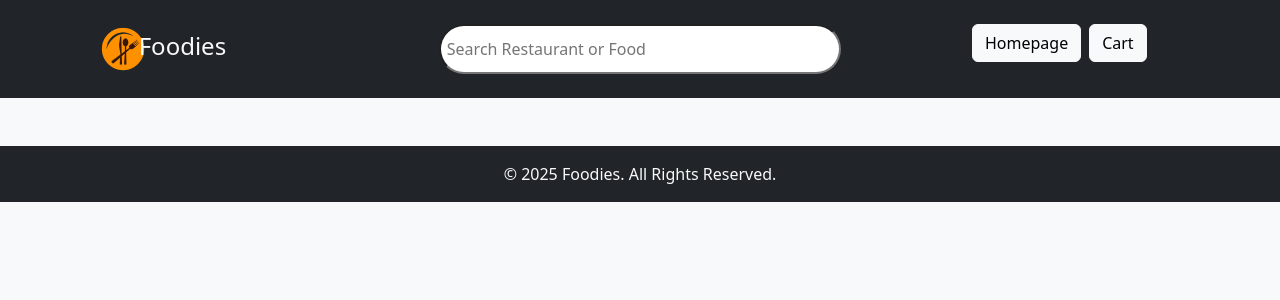
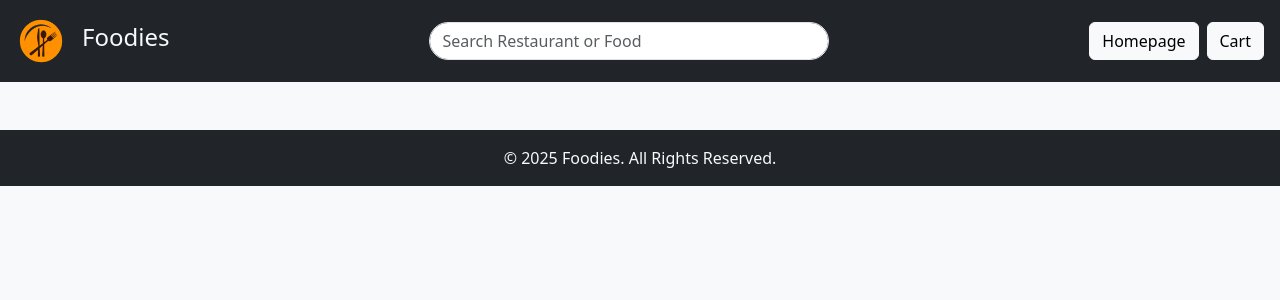
Before and after one commit to ashishjadhav58/food-delivery-project-foodies, a React (Vite) app in the folder frontend/: page /product in a window 1280 px wide. Shown: the top 300 px of the page. Built offline with nearby package versions, Linux system fonts and the light colour scheme.

Commit message:
lastchanges

```diff
--- a/frontend/package.json
+++ b/frontend/package.json
@@ -12,7 +12,9 @@
   "dependencies": {
     "bootstrap": "^5.3.3",
     "react": "^19.0.0",
-    "react-dom": "^19.0.0"
+    "react-bootstrap": "^2.10.9",
+    "react-dom": "^19.0.0",
+    "react-responsive": "^10.0.1"
   },
   "devDependencies": {
     "@eslint/js": "^9.19.0",
--- a/frontend/src/Homepage.jsx
+++ b/frontend/src/Homepage.jsx
@@ -1,11 +1,12 @@
 import React, { useState, useEffect } from "react";
 import { API_URL } from "./apiPath.js";
-
+import { useMediaQuery } from "react-responsive";
 import { Navigate } from "react-router-dom";
 import { useLocation } from "react-router-dom";
 
 export default function Homepage() {
   const location = useLocation();
+  const isMobile = useMediaQuery({ maxWidth: 768 });
   const [data2, setdata2] = useState([]);
   useEffect(() => {
     const fetchShops = async () => {
@@ -61,45 +62,68 @@ export default function Homepage() {
 
   return (
     <div className="bg bg-light">
-      <div className="container-fluid bg bg-dark">
-        <div className="row">
-          <div className="col-sm-3 text-center p-4">
-            <div className="row">
-              <div className="col-sm-3"></div>
-              <div className="col-sm-1">
-                <img id="logo" style={{ width: "50px",height: "50px"}} className="text-center" src="logo.png" alt="Logo" />
-              </div>
-              <div className="col-sm-5">
-                <h4 className="text text-light mt-2 ms-3">Foodies</h4>
-              </div>
+      <div className="bg bg-light">
+      <nav className="navbar navbar-dark bg-dark fixed-top">
+        <div className="container">
+          <a className="navbar-brand d-flex align-items-center" href="#">
+            <img src="logo.png" alt="Logo" width="40" height="40" className="me-2" />
+            <span>Foodies</span>
+          </a>
+
+          {/* Desktop Navbar */}
+          <div className="d-none d-lg-flex">
+            <button id="0" onClick={navaction} className="btn btn-dark m-2">Home</button>
+            <button id="1" onClick={navaction} className="btn btn-dark m-2">Hotel</button>
+            <button id="2" onClick={navaction} className="btn btn-dark m-2">Product</button>
+            <button id="3" onClick={navaction} className="btn btn-dark m-2">About Us</button>
+            {choice ? (
+              <button className="btn btn-warning ms-4" onClick={logout}>Welcome {user1}</button>
+            ) : (
+              <button className="btn btn-warning ms-4" onClick={() => setSignIn(true)}>Sign In</button>
+            )}
+          </div>
+
+          {/* Mobile Menu Button */}
+          <button
+            className="navbar-toggler d-lg-none"
+            type="button"
+            data-bs-toggle="offcanvas"
+            data-bs-target="#offcanvasNavbar"
+            aria-controls="offcanvasNavbar"
+          >
+            <span className="navbar-toggler-icon"></span>
+          </button>
+
+          {/* Offcanvas Menu for Mobile */}
+          <div className="offcanvas offcanvas-end" tabIndex="-1" id="offcanvasNavbar">
+            <div className="offcanvas-header">
+              <h5 className="offcanvas-title">Menu</h5>
+              <button type="button" className="btn-close" data-bs-dismiss="offcanvas" aria-label="Close"></button>
+            </div>
+            <div className="offcanvas-body">
+              <ul className="navbar-nav me-auto">
+                <li className="nav-item"><button id="0" onClick={navaction} className="btn btn-dark w-100 mb-2">Home</button></li>
+                <li className="nav-item"><button id="1" onClick={navaction} className="btn btn-dark w-100 mb-2">Hotel</button></li>
+                <li className="nav-item"><button id="2" onClick={navaction} className="btn btn-dark w-100 mb-2">Product</button></li>
+                <li className="nav-item"><button id="3" onClick={navaction} className="btn btn-dark w-100 mb-2">About Us</button></li>
+              </ul>
+              {choice ? (
+                <button className=" " style={{ backgroundColor: "rgb(255, 136, 0)" }} onClick={logout}>Welcome {user1}</button>
+              ) : (
+                <button className="" style={{ backgroundColor: "rgb(255, 136, 0)" }} onClick={() => setSignIn(true)}>Sign In</button>
+              )}
             </div>
           </div>
-          <div className="col-sm-3"></div>
-          <div className="col-sm-6 p-4">
-            <button id="0" onClick={navaction} className='btn btn-dark m-2'>Home</button>
-            <button id="1" onClick={navaction} className='btn btn-dark m-2'>Hotel</button>
-            <button id="2" onClick={navaction} className='btn btn-dark m-2'>Product</button>
-            <button id="3" onClick={navaction} className='btn btn-dark m-2'>About Us</button>
-            {choice ? (
-              <button
-              className="btn btn-dark ps-3 pe-3 ms-4"
-              style={{ backgroundColor: "rgb(255, 136, 0)" }}
-              onClick={logout}
-              id="signin"
-            >
-              Welcome {user1}
-            </button>
-
-            ) : (
-              <button className="btn btn-dark ps-3 pe-3 ms-4" id="signin"  style={{ backgroundColor: "rgb(255, 136, 0)" }}  onClick={opensignin}>
-                Sign In
-              </button>
-            )}
-          </div>
+        </div>
+      </nav>
+      {navchoice > 0 && <Navigate to="/product" replace state={{ choice: navchoice }} />}
+      {signin && <Navigate to="/signin" replace />}
+    </div>
+         <div>
           {navchoice > 0 && <Navigate to="/product" replace state={{ choice: navchoice }} />}
           {signin && <Navigate to="/signin" replace={true} />}
-        </div></div>
-        <div className="container bg bg-light pt-5">
+        </div>
+        <div className="container bg bg-light pt-5 mt-5">
                 <div className="row">
                     <div className="col-sm-5 border border-grey rounded" id="effecthm" >
                         <div className="row" id="2"  onClick={navaction} >
@@ -173,6 +197,10 @@ export default function Homepage() {
                          <div key={index} className="col-md-3 rounded " id="1" onClick={navaction}>
                          <div className="card shadow-sm p-3 mb-4" onClick={navaction} id="2">
                            <img onClick={navaction}
+                           style={{
+                            width:"100%",
+                            height:"200px",
+                           }}
                              src={restaurant.image}
                              className="card-img-top rounded"
                              alt={restaurant.name}
--- a/frontend/src/Navbar.jsx
+++ b/frontend/src/Navbar.jsx
@@ -1,8 +1,10 @@
-import React, { useState, useEffect } from "react";
+import React, { useState } from "react";
 import { useLocation, Navigate } from "react-router-dom";
 import Aboutus from "./Aboutus";
 import Shop from "./Shop";
 import Product from "./Product";
+import { useMediaQuery } from "react-responsive";
+import { Offcanvas, Button } from "react-bootstrap";
 import { API_URL } from "./apiPath.js";
 
 export default function Navbar() {
@@ -10,6 +12,8 @@ export default function Navbar() {
   const [m, setm] = useState(false);
   const [s, sets] = useState(false);
   const [searchQuery, setSearchQuery] = useState("");
+  const [show, setShow] = useState(false);
+  const isMobile = useMediaQuery({ maxWidth: 768 });
 
   const choice2 = location.state?.choice;
   console.log(choice2);
@@ -25,43 +29,55 @@ export default function Navbar() {
       {m && <Navigate to="/" replace={true} />}
       {s && <Navigate to="/addcart" replace={true} />}
 
-      <div className="container-fluid bg bg-dark">
-        <div className="row">
-          <div className="col-sm-3 text-center p-4">
-            <div className="row">
-              <div className="col-sm-3"></div>
-              <div className="col-sm-1">
-                <img id="logo" className="text-center" style={{ width: "50px",height: "50px"}} src="logo.png" alt="Logo" />
-              </div>
-              <div className="col-sm-5">
-                <h4 className="text text-light mt-2 ms-3">Foodies</h4>
-              </div>
-            </div>
+      <div className="container-fluid bg bg-dark p-3">
+        <div className="d-flex justify-content-between align-items-center">
+          <div className="d-flex align-items-center">
+            <img id="logo" style={{ width: "50px", height: "50px" }} src="logo.png" alt="Logo" />
+            <h4 className="text-light ms-3">Foodies</h4>
           </div>
-          <div className="col-sm-1"></div>
-          <div className="col-sm-4 pt-4">
-
+          {!isMobile && (
             <input
               id="log"
-              style={{
-                width: "100%",
-                height: "50px",
-                borderRadius: "25px"
-              }}
-
+              className="form-control mx-3"
+              style={{ maxWidth: "400px", borderRadius: "25px" }}
               type="text"
-              placeholder=" Search Restaurant or Food"
+              placeholder="Search Restaurant or Food"
               value={searchQuery}
               onChange={(e) => setSearchQuery(e.target.value)}
             />
-          </div>
-          <div className="col-sm-1"></div>
-          <div className="col-sm-3 text-light pt-4">
-            <button onClick={gotohomepage} className="btn btn-light me-1">Homepage</button>
-            <button  onClick={gotocartpage} className="btn btn-light ms-1">Cart</button>
-          </div>
+          )}
+          {!isMobile ? (
+            <div>
+              <button onClick={gotohomepage} className="btn btn-light me-2">Homepage</button>
+              <button onClick={gotocartpage} className="btn btn-light">Cart</button>
+            </div>
+          ) : (
+            <Button variant="light" onClick={() => setShow(true)}>
+              ☰
+            </Button>
+          )}
         </div>
       </div>
+
+      {/* Offcanvas for Mobile */}
+      <Offcanvas show={show} onHide={() => setShow(false)} placement="end">
+        <Offcanvas.Header closeButton>
+          <Offcanvas.Title>Menu</Offcanvas.Title>
+        </Offcanvas.Header>
+        <Offcanvas.Body>
+          <button onClick={gotohomepage} className="btn btn-dark w-100 mb-2">Homepage</button>
+          <button onClick={gotocartpage} className="btn btn-dark w-100">Cart</button>
+          <input
+            id="log"
+            className="form-control mt-3"
+            type="text"
+            placeholder="Search Restaurant or Food"
+            value={searchQuery}
+            onChange={(e) => setSearchQuery(e.target.value)}
+          />
+        </Offcanvas.Body>
+      </Offcanvas>
+
       {choice2 === 1 && <Shop searchQuery={searchQuery} />}
       {choice2 === 2 && <Product searchQuery={searchQuery} />}
       {choice2 === 3 && <Aboutus />}
@@ -69,7 +85,7 @@ export default function Navbar() {
       <div className="container-fluid bg bg-dark pt-3 mt-5">
         <div className="row justify-content-center">
           <div className="col-sm-4 text-center">
-            <p className="text text-light">© 2025 Foodies. All Rights Reserved.</p>
+            <p className="text-light">© 2025 Foodies. All Rights Reserved.</p>
           </div>
         </div>
       </div>
--- a/frontend/src/Signin.jsx
+++ b/frontend/src/Signin.jsx
@@ -1,9 +1,10 @@
 import React, { useState } from "react";
 import { Navigate } from "react-router-dom";
-
+import { useMediaQuery } from "react-responsive";
 import { API_URL } from "./apiPath.js";
 
 export default function Signin() {
+  const isMobile = useMediaQuery({ maxWidth: 768 });
   const [email, setEmail] = useState(""); // ✅ Updated setemail to setEmail
   const [password, setPassword] = useState("");
   const [error, setError] = useState("");
@@ -97,12 +98,18 @@ export default function Signin() {
                     <b>Sign In</b>
                   </button>
                 </form>
+                {isMobile?<><button
+              id="log-submit"
+              style={{borderRadius: "25px"}}
+              onClick={() => setsp(true)}
+              className="bg bg-light border border-light pt-2 pb-2 ps-4 pe-4"><b>Don't Have an Account</b></button></>:""}
               </div>
             </div>
           </div>
 
           {/* Sign Up Section */}
-          <div id="signin" style={{ backgroundColor: "rgb(255, 136, 0)" }} className="col-sm-4 text-center"><br /><br /><br /><br /><br /><br /><br /><br /><br />
+          {
+            !isMobile ? <div id="signin" style={{ backgroundColor: "rgb(255, 136, 0)" }} className="col-sm-4 text-center"><br /><br /><br /><br /><br /><br /><br /><br /><br />
             <h1 className="text text-light">Welcome to Sign In</h1>
             <h6 className="text text-light">Don't have an account?</h6>
             <button
@@ -113,7 +120,8 @@ export default function Signin() {
             >
               <b>Sign Up</b>
             </button><br /><br /><br /><br /><br /><br /><br /><br /><br /><br /><br /><br /><br /><br /><br /><br />
-          </div>
+          </div>:""
+          }
         </div>
       </div>
     </div>
--- a/frontend/src/Signup.jsx
+++ b/frontend/src/Signup.jsx
@@ -1,8 +1,10 @@
 import React, { useState } from "react";
 import { Navigate } from "react-router-dom";
+import { useMediaQuery } from "react-responsive";
 
 import { API_URL } from "./apiPath.js";
 export default function Signup() {
+  const isMobile = useMediaQuery({ maxWidth: 768 });
   const [log, setlog] = useState(false);
   const [done, setdone] = useState(false);
   const [formData, setFormData] = useState({
@@ -45,12 +47,16 @@ export default function Signup() {
   function changetolog() {
     setlog(true);
   }
+  function changetolog2() {
+
+    setlog(true);
+  }
 
   return (
     <div>
       <div className="conatiner-fluid bg bg-grey pd-5">
         <div className="row justify-content-center ">
-          <div id="signin" style={{ backgroundColor: "rgb(255, 136, 0)" }}  className="col-sm-4 text-center">
+          {!isMobile ?<div id="signin" style={{ backgroundColor: "rgb(255, 136, 0)" }}  className="col-sm-4 text-center">
             <br />
             <br />
             <br />
@@ -72,8 +78,8 @@ export default function Signup() {
             >
               <b>Sign In</b>
             </button>
-            {log && <Navigate to="/signin" replace={true} />}
-          </div>
+
+          </div>:""}
           {done && <Navigate to="/" replace state={{ islog: { done } }} />}
           <div className="col-sm-8 text-center mt-5">
             <div className="row">
@@ -149,6 +155,9 @@ export default function Signup() {
                     <b>Sign Up</b>
                   </button>
                 </form>
+                {
+                  isMobile ?  <button onClick={changetolog2} className="bg bg-light border border-light mt-3"> <b>Already Have Account ?</b> </button>:<></>
+                }
                 <br />
                 <br />
                 <br />
@@ -156,6 +165,7 @@ export default function Signup() {
                 <br />
                 <br />
               </div>
+              {log && <Navigate to="/signin" replace={true} />}
             </div>
           </div>
         </div>
```
Also changed, not shown: 2 other files (tests, documents, lock files or other folders).
